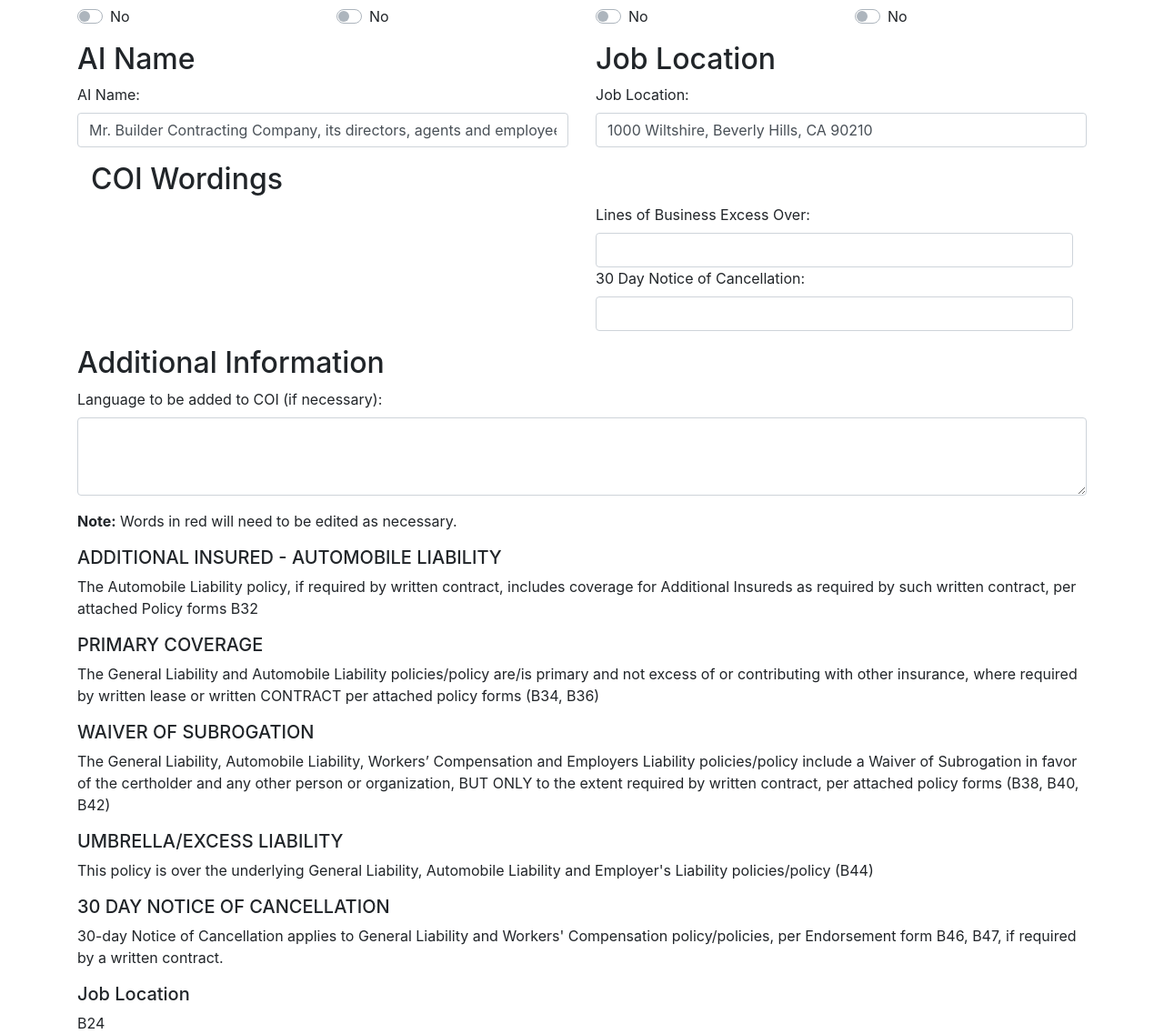
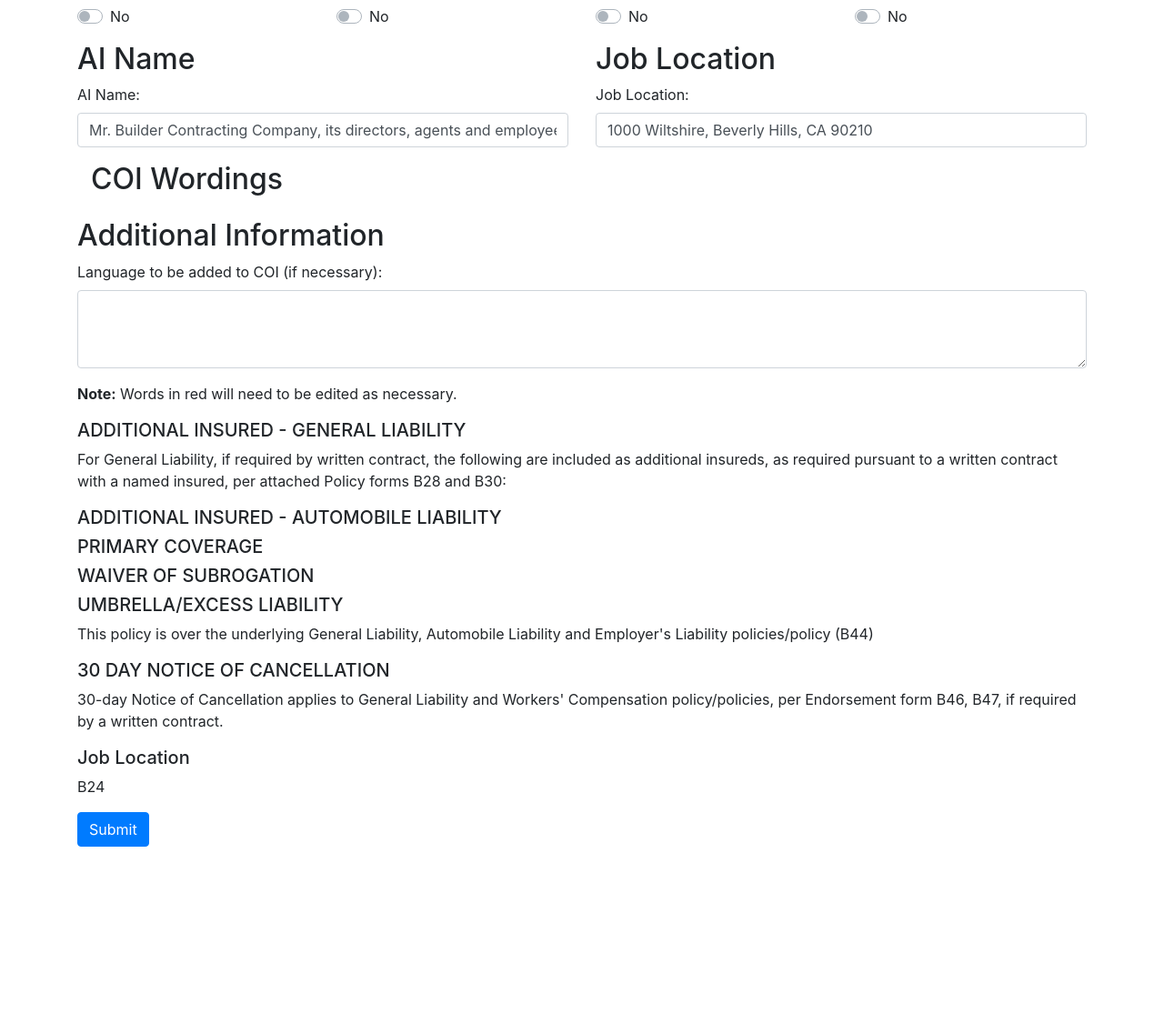
Before and after one commit to abhishek-aviox/insurance-doc, a Django app: page / in a window 1280 px wide. Shown: the part 838-1975 px from the top of the page at 91% size. After the commit the page ends 1769 px from the top, so only its background shows below. Run offline with Django 5.2, Linux system fonts and the light colour scheme; some libraries are stand-ins or nearby versions.

Commit message:
Adding the code for dyanimic

```diff
--- a/templates/documents/document.html
+++ b/templates/documents/document.html
@@ -183,7 +183,8 @@
                             <label>Additional Insured - Auto Liability:</label>
                             <div class="custom-control custom-switch">
                                 <input type="checkbox" class="custom-control-input" id="ai_auto_liability"
-                                    name="ai_auto_liability" onchange="toggleInputField(this, 'form_number_auto')">
+                                    name="ai_auto_liability"
+                                    onchange="toggleInputFields(this, ['form_number_auto', 'vol_hide_0'])">
                                 <label class="custom-control-label" for="ai_auto_liability">No</label>
                                 <input type="text" id="form_number_auto" name="form_number_auto"
                                     placeholder="Enter form number (if Yes)" style="display: none;">
@@ -195,10 +196,11 @@
                             <div class="custom-control custom-switch">
                                 <input type="checkbox" class="custom-control-input" id="primary_general_liability"
                                     name="primary_general_liability"
-                                    onchange="toggleInputField(this, 'form_number_primary_gl')">
+                                    onchange="toggleInputFields(this, ['form_number_primary_gl', '4_hide_0', '4_hide_1'])">
                                 <label class="custom-control-label" for="primary_general_liability">No</label>
                                 <input type="text" name="form_number_primary_gl" , id="form_number_primary_gl"
-                                    placeholder="Enter form number (if Yes)" style="display: none;">
+                                    placeholder="Enter form number (if Yes)" style="display: none;"
+                                    onchange="updateText(this, 'Primary Coverage - General Liability', '4_hide_1')">
 
                             </div>
                         </div>
@@ -207,10 +209,11 @@
                             <div class="custom-control custom-switch">
                                 <input type="checkbox" class="custom-control-input" id="primary_auto_liability"
                                     name="primary_auto_liability"
-                                    onchange="toggleInputField(this, 'form_number_primary_auto')">
+                                    onchange="toggleInputFields(this, ['form_number_primary_auto', '4_hide_0', '4_hide_2'])">
                                 <label class="custom-control-label" for="primary_auto_liability">No</label>
                                 <input type="text" id="form_number_primary_auto" name="form_number_primary_auto"
-                                    placeholder="Enter form number (if Yes)" style="display: none;">
+                                    placeholder="Enter form number (if Yes)" style="display: none;"
+                                    onchange="updateText(this, 'Primary Coverage - Auto Liability', '4_hide_2')">
 
                             </div>
                         </div>
@@ -223,10 +226,11 @@
                             <div class="custom-control custom-switch">
                                 <input type="checkbox" class="custom-control-input" id="waiver_general_liability"
                                     name="waiver_general_liability"
-                                    onchange="toggleInputField(this, 'form_number_waiver_gl')">
+                                    onchange="toggleInputFields(this, ['form_number_waiver_gl', '5_hide_0', '5_hide_1'])">
                                 <label class="custom-control-label" for="waiver_general_liability">No</label>
                                 <input type="text" id='form_number_waiver_gl' name="form_number_waiver_gl"
-                                    placeholder="Enter form number (if Yes)" style="display: none;">
+                                    placeholder="Enter form number (if Yes)" style="display: none;"
+                                    onchange="updateText(this, 'Waiver of Subrogation - General Liability', '5_hide_1')">
 
                             </div>
                         </div>
@@ -235,10 +239,11 @@
                             <div class="custom-control custom-switch">
                                 <input type="checkbox" class="custom-control-input" id="waiver_auto_liability"
                                     name="waiver_auto_liability"
-                                    onchange="toggleInputField(this, 'form_number_waiver_auto')">
+                                    onchange="toggleInputFields(this, ['form_number_waiver_auto', '5_hide_0', '5_hide_2'])">
                                 <label class="custom-control-label" for="waiver_auto_liability">No</label>
                                 <input type="text" name="form_number_waiver_auto" id='form_number_waiver_auto'
-                                    placeholder="Enter form number (if Yes)" style="display: none;">
+                                    placeholder="Enter form number (if Yes)" style="display: none;"
+                                    onchange="updateText(this, 'Waiver of Subrogation - Auto Liability', '5_hide_2')">
 
                             </div>
                         </div>
@@ -247,10 +252,11 @@
                             <div class="custom-control custom-switch">
                                 <input type="checkbox" class="custom-control-input" id="waiver_work_comp"
                                     name="waiver_work_comp"
-                                    onchange="toggleInputField(this, 'form_number_waiver_work_comp')">
+                                    onchange="toggleInputFields(this, ['form_number_waiver_work_comp', '5_hide_0', '5_hide_3'])">
                                 <label class="custom-control-label" for="waiver_work_comp">No</label>
                                 <input type="text" id='form_number_waiver_work_comp' name="form_number_waiver_work_comp"
-                                    placeholder="Enter form number (if Yes)" style="display: none;">
+                                    placeholder="Enter form number (if Yes)" style="display: none;"
+                                    onchange="updateText(this, 'Waiver of Subrogation - Work Comp', '5_hide_3')">
 
                             </div>
                         </div>
@@ -258,15 +264,18 @@
                             <label>Umbrella:</label>
                             <div class="custom-control custom-switch">
                                 <input type="checkbox" class="custom-control-input" id="umbrella_coi" name="umbrella"
-                                    onchange="toggleInputField(this, 'umbrella')">
+                                    onchange="toggleInputFields(this, ['umbrella_hide','6_hide_1', '6_hide_0' ])">
                                 <label class="custom-control-label" for="umbrella_coi">No</label>
-                                <input type="text" id="umbrella" name="umbrella" value="Yes" readonly>
-
                             </div>
                         </div>
-                        <label>Lines of Business Excess Over:</label>
-                        <input type="text" class="form-control" name="lines_business_excess" value="">
-                        <div id="general_hide0">
+                        <div id="umbrella_hide" style="display: none;">
+                            <label>Lines of Business Excess Over:</label>
+                            <input type="text" class="form-control" name="lines_business_excess" value=""
+                                onchange="updateText(this, 'Lines of Business Excess Over', '6_hide_0')">
+
+                        </div>
+
+                        <div id="general_hide0" style="display: none;">
                             <label>30 Day Notice of Cancellation:</label>
                             <input type="text" class="form-control" name="notice_cancellation" value="">
                         </div>
@@ -289,7 +298,7 @@
                 form</p>
         </div>
 
-        <div class="section" id="gernal_doc_hide1" style="display: none;">
+        <div class="section">
             <div class="title">
                 <h5>ADDITIONAL INSURED - GENERAL LIABILITY</h5>
             </div>
@@ -297,38 +306,49 @@
                 insureds, as required pursuant to a written contract with a named insured, per attached Policy forms
                 <span class="highlight">B28</span> and <span class="highlight">B30</span>:
             </p>
-            <p>THE CERTIFICATE HOLDER LISTED ON THIS CERTIFICATE OF LIABILITY INSURANCE, AND (REPLACE WITH <span
-                    class="highlight">B23</span> OR leave default wording if <span class="highlight">B23</span> is
+            <p id="vol_hide_0" style="display: none;">THE CERTIFICATE HOLDER LISTED ON THIS CERTIFICATE OF
+                LIABILITY INSURANCE, AND (REPLACE WITH <span class="highlight">B23</span> OR leave default wording if
+                <span class="highlight">B23</span> is
                 blank) EACH OTHER PERSON OR ORGANIZATION REQUIRED TO BE INCLUDED <span class="highlight">AS/ARE</span>
-                AN ADDITIONAL INSURED PURSUANT TO A WRITTEN CONTRACT WITH THE NAMED INSURED.</p>
+                AN ADDITIONAL INSURED PURSUANT TO A WRITTEN CONTRACT WITH THE NAMED INSURED.
+            </p>
         </div>
 
         <div class="section">
             <div class="title">
                 <h5>ADDITIONAL INSURED - AUTOMOBILE LIABILITY </h5>
             </div>
-            <p>The Automobile Liability policy, if required by written contract, includes coverage for Additional
+            <p id="4_hide_0" style="display: none;">The Automobile Liability policy, if required by written contract,
+                includes coverage for Additional
                 Insureds as required by such written contract, per attached Policy forms <span
-                    class="highlight">B32</span></p>
+                    class=" highlight">B32</span></p>
+            <p id="4_hide_1" style="display: none;"></p>
+            <p id="4_hide_2" style="display: none;"></p>
         </div>
 
         <div class="section">
             <div class="title">
                 <h5>PRIMARY COVERAGE</h5>
             </div>
-            <p>The General Liability and Automobile Liability policies/policy <span class="highlight">are/is</span>
+            <p id="5_hide_0" style="display: none;">The General Liability and Automobile Liability policies/policy <span
+                    class="highlight">are/is</span>
                 primary and not excess of or contributing with other insurance, where required by written lease or
                 written CONTRACT per attached policy forms (<span class="highlight">B34, B36</span>)</p>
+            <p id="5_hide_1" style="display: none;"></p>
+            <p id="5_hide_2" style="display: none;"></p>
+            <p id="5_hide_3" style="display: none;"></p>
         </div>
 
         <div class="section">
             <div class="title">
                 <h5>WAIVER OF SUBROGATION</h5>
             </div>
-            <p>The General Liability, Automobile Liability, Workers’ Compensation and Employers Liability
+            <p id="6_hide_1" style="display: none;">The General Liability, Automobile Liability, Workers’ Compensation
+                and Employers Liability
                 policies/policy include a Waiver of Subrogation in favor of the certholder and any other person or
                 organization, BUT ONLY to the extent required by written contract, per attached policy forms (<span
                     class="highlight">B38, B40, B42</span>)</p>
+            <p id="6_hide_0" style="display: none;"></p>
         </div>
 
         <div class="section">
@@ -421,6 +441,14 @@
             });
         }
 
+        function updateText(inputElement, mainText, displayId) {
+            console.log("111111111111111111111111111111")
+            let displayField = document.getElementById(displayId);
+            console.log("displayId", displayId)
+            console.log(mainText, "displayId")
+            displayField.textContent = inputElement.value ? `${mainText}: ${inputElement.value}` : "";
+        }
+
     </script>
 
 </body>
```
Also changed, not shown: db.sqlite3.
